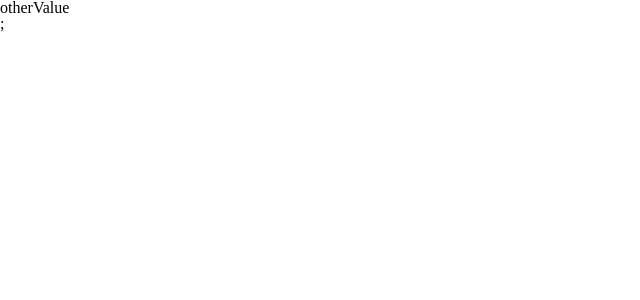
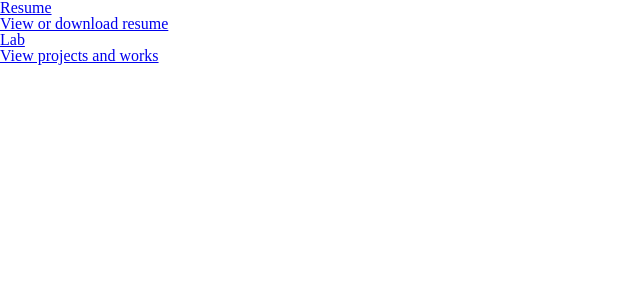
Before and after one commit to bananabrann/bananabrann.com, a React (Create React App) app: page / in a window 1280 px wide. Shown: the top 300 px of the page, without its empty margins (0-640 px from the left). Built offline with nearby package versions, Linux system fonts and the light colour scheme.

Commit message:
Add home nav box area structure

```diff
--- a/src/Components/Home/Home.js
+++ b/src/Components/Home/Home.js
@@ -1,4 +1,8 @@
 import React from 'react';
+import { Link } from "react-router-dom";
+
+const RESUME_PATH = "/resume";
+const LABS_PATH = "/labs";
 
 class Home extends React.Component {
   constructor() {
@@ -9,7 +13,20 @@ class Home extends React.Component {
   render() {
     return (
         <div className="Home">
-            <p>{this.state.someKey}</p>;
+            <div className="home-right-area">
+                <Link to={RESUME_PATH}>
+                    <div className="home-nav-box-area">
+                        <h3>Resume</h3>
+                        <p>View or download resume</p>
+                    </div>
+                </Link>
+                <Link to={LABS_PATH}>
+                    <div className="home-nav-box-area">
+                        <h3>Lab</h3>
+                        <p>View projects and works</p>
+                    </div>
+                </Link>
+            </div>
         </div>
     )
   }
```
